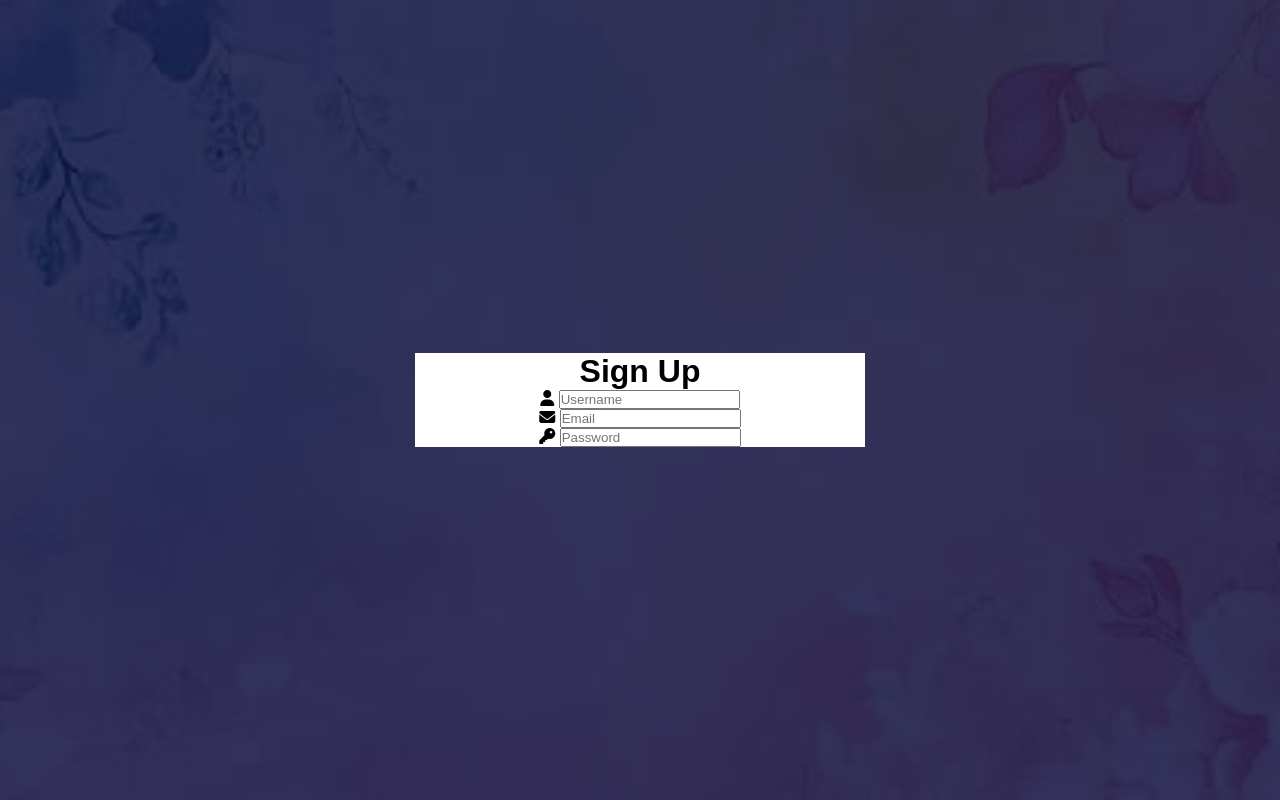
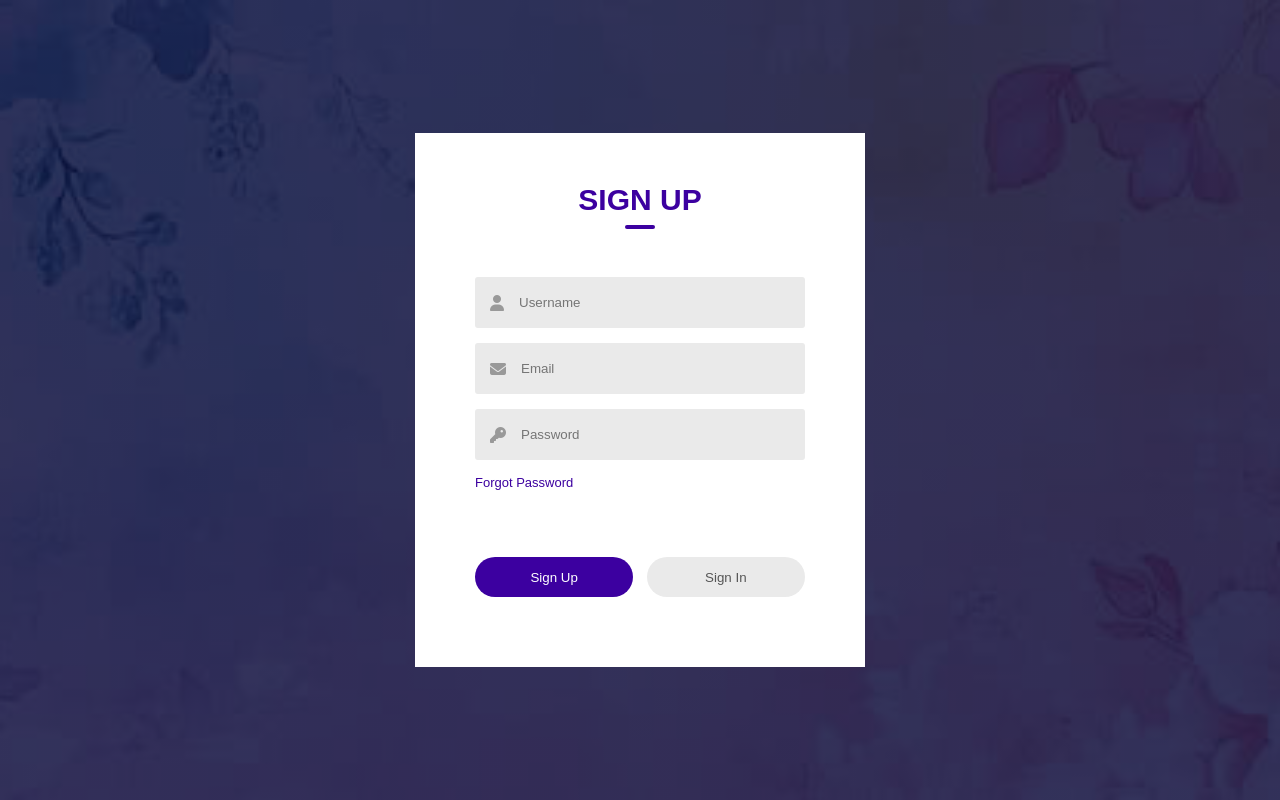
Before and after one commit to MorpheusTheOne-Cookie/Dragon-Queue, a plain HTML site: page index.html in a window 1280 px wide. Drawn offline with Linux system fonts and the light colour scheme.

Commit message:
Basic Sign In/Out Features

```diff
--- a/index.html
+++ b/index.html
@@ -10,10 +10,11 @@
 <body>
     <div class="container">
         <div class="form-box">
-            <h1> Sign Up</h1>
+            <h1 id="title">Sign Up</h1>
             <form>
                 <div class="input-group">
-                    <div class="input-field">
+
+                    <div class="input-field" id= "username-field">
                         <i class="fa-solid fa-user"></i>
                         <input type="text" name="username" placeholder="Username" required>
                     </div>
@@ -27,9 +28,40 @@
                         <i class="fa-solid fa-key"></i>
                         <input type="password" name="password" placeholder="Password" required>
                     </div>
+                    <p><a href="#">Forgot Password</a></p>
+
                 </div>
+
+                <div class="btn-field">
+                    <button type="button" id="sign-up-btn">Sign Up</button>
+                    <button type="button" id="sign-in-btn" class="disable">Sign In</button>
+                </div>
+
             </form>
         </div>
     </div>
+<script>
+let signUpBtn = document.getElementById("sign-up-btn");
+let signInBtn = document.getElementById("sign-in-btn");
+let usernameField = document.getElementById("username-field");
+let title = document.getElementById("title");
+
+
+
+signInBtn.onclick = function() {
+    usernameField.style.maxHeight = "0";
+    title.innerHTML = "Sign In";
+    signUpBtn.classList.add("disable");
+    signInBtn.classList.remove("disable");
+}
+
+signUpBtn.onclick = function() {
+    usernameField.style.maxHeight = "65px";
+    title.innerHTML = "Sign Up";
+    signUpBtn.classList.remove("disable");
+    signInBtn.classList.add("disable");
+}
+</script>
+
 </body>
 </html>
--- a/style.css
+++ b/style.css
@@ -22,6 +22,88 @@
     left: 50%;
     transform: translate(-50%, -50%);
     background: #fff;
-    padding: 50px, 60px, 70px;
+    padding: 50px 60px 70px;
     text-align: center;
 }
+
+.form-box h1{
+    font-size: 30px;
+    text-transform: uppercase;
+    margin-bottom: 60px;
+    color: #3c00a0;
+    position:relative;
+}
+
+.form-box h1::after{
+    content: '';
+    position: absolute;
+    width: 30px;
+    height: 4px;
+    border-radius: 3px;
+    background: #3c00a0;
+    position: absolute;
+    bottom: -12px;
+    left: 50%;
+    transform: translateX(-50%);
+}
+
+.input-field{
+    max-height: 65px;
+    background: #eaeaea;
+    margin: 15px 0;
+    border-radius: 3px;
+    display: flex;
+    align-items: center;
+    transition: max-height 0.3s;
+    overflow: hidden;
+}
+
+input{
+    width: 100%;
+    background: transparent;
+    border: 0;
+    outline: 0;
+    padding: 18px 15px;
+}
+
+.input-field i{
+    margin-left: 15px;
+    color: #999;
+}
+
+form p{
+    text-align: left;
+    font-size: 13px;
+}
+
+form p a{
+    color: #3c00a0;
+    text-decoration: none;
+}
+
+.btn-field{
+    width: 100%;
+    display: flex;
+    justify-content: space-between;
+}
+
+.btn-field button{
+    flex-basis: 48%;
+    background: #3c00a0;
+    border: 0;
+    outline: 0;
+    color: #fff;
+    height: 40px;
+    border-radius: 20px;
+    cursor: pointer;
+    transition: background 1s;
+}
+
+.input-group{
+    height: 280px;
+}
+
+.btn-field button.disable{
+    background: #eaeaea;
+    color: #555;
+}
```
